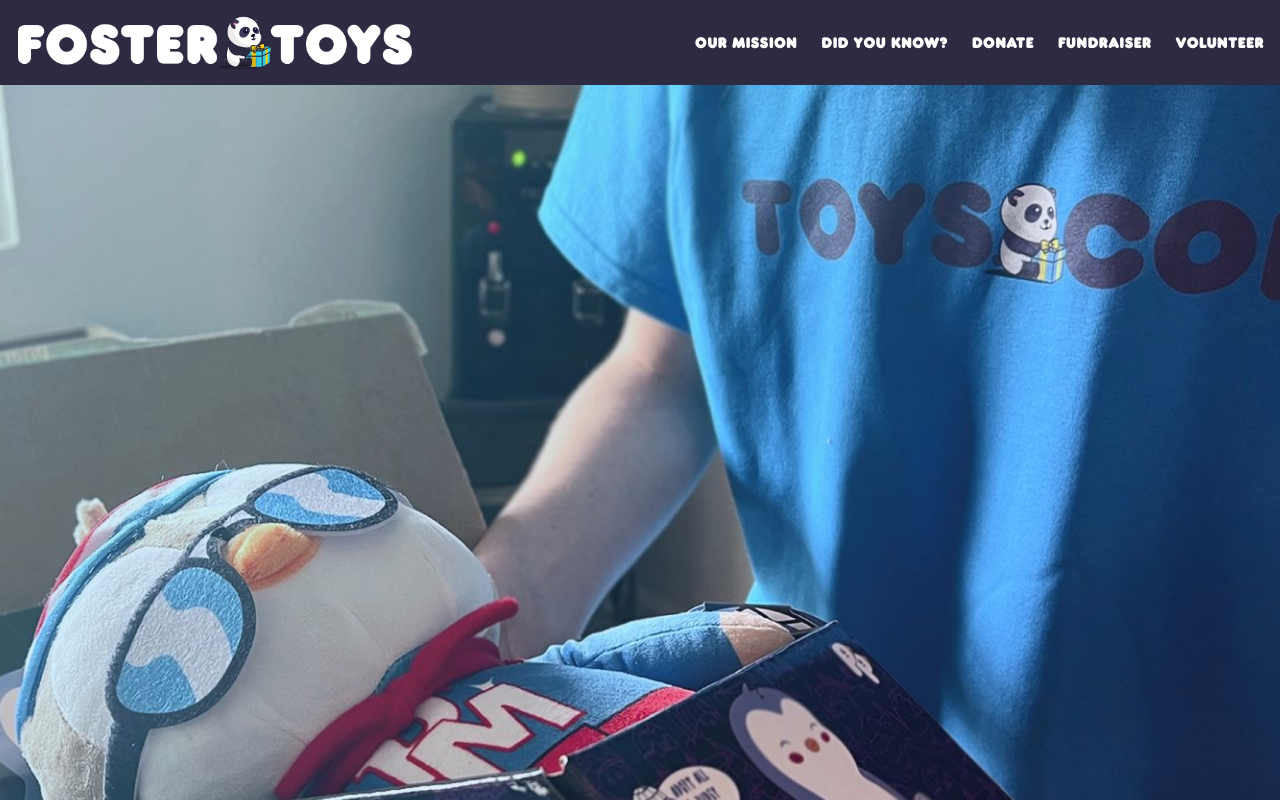
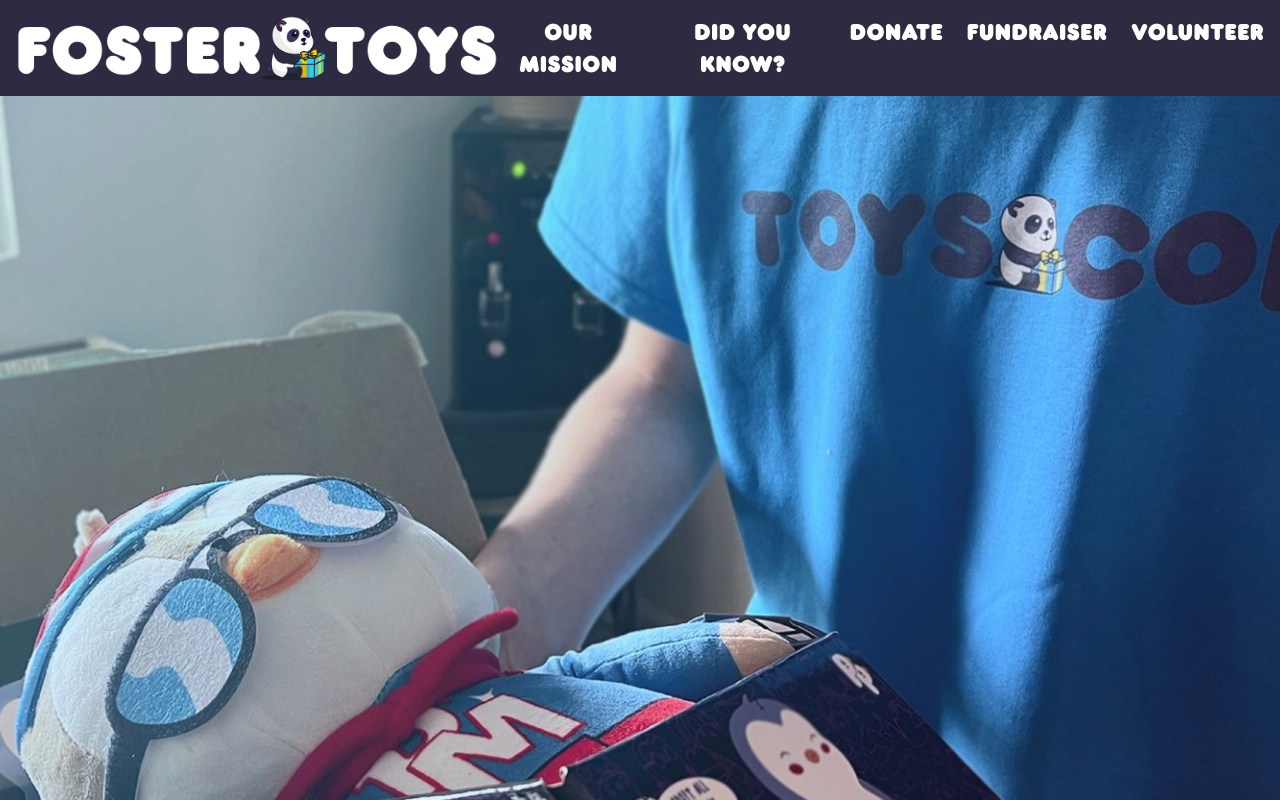
Before and after one commit to shubh0316/toys-coin-fe, a Next.js app: page / in a window 1280 px wide. Shown: the top 800 px of the page. Built offline with nearby package versions, Linux system fonts and the light colour scheme.

Commit message:
wip-changes

```diff
--- a/src/app/components/Footer.tsx
+++ b/src/app/components/Footer.tsx
@@ -83,6 +83,7 @@ const Footer = () => {
                     </DialogTitle>
                     <p className="text-sm  text-black font-inter">
                     Please fill out the form and someone from the right department will get back to you or give us a call at<br /> (916) 384-0330.</p>
+                    <p className="text-sm  text-black font-inter">FOSTER TOYS IS A PENDING 501(c)3 TAX EXEMPT CHARITY ORGANIZATION TAX ID 39-3621457</p>
                   </DialogHeader>
                   <form className="space-y-8 mt-4">
                     <div className="flex flex-col gap-2">
--- a/src/app/components/Navbar.tsx
+++ b/src/app/components/Navbar.tsx
@@ -15,9 +15,9 @@ const Navbar = () => {
     <div className="sticky top-0 z-50">
       <nav className="hidden md:flex bg-[#2D2B42] text-white justify-between items-center p-4">
         <div className="flex items-center">
-          <Image src={logoNav} alt="Logo" className="w-[400px] mr-3" />
+          <Image src={logoNav} alt="Logo" className="w-[400px] lg:w-[500px]  md:w-[400px] mr-3" />
         </div>
-        <ul className="flex space-x-6 font-frank font-6xl">
+        <ul className="flex space-x-6 font-frank text-2xl xl:text-2xl">
           <li>
             <button
               onClick={() => scrollToSection("our-mission")}
```
